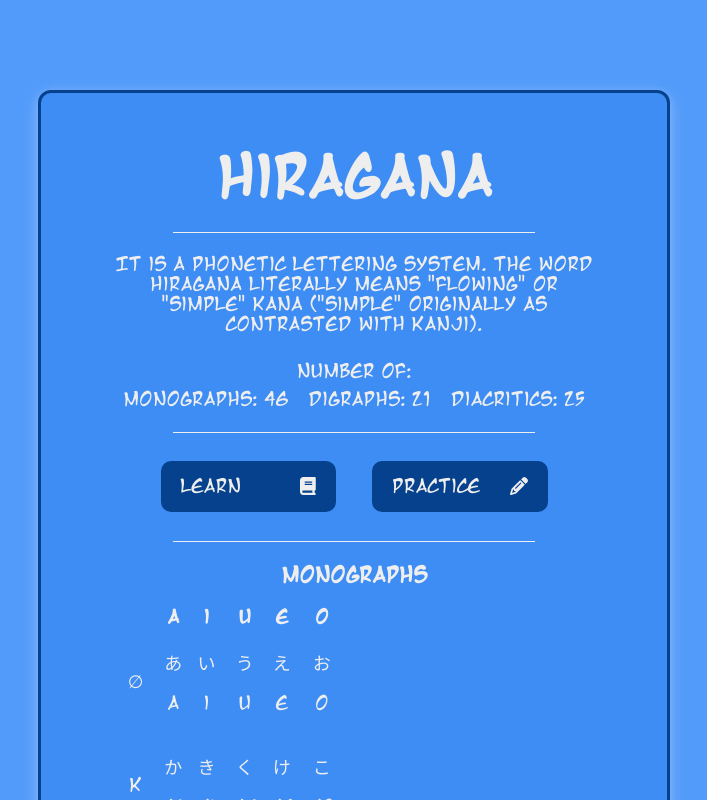
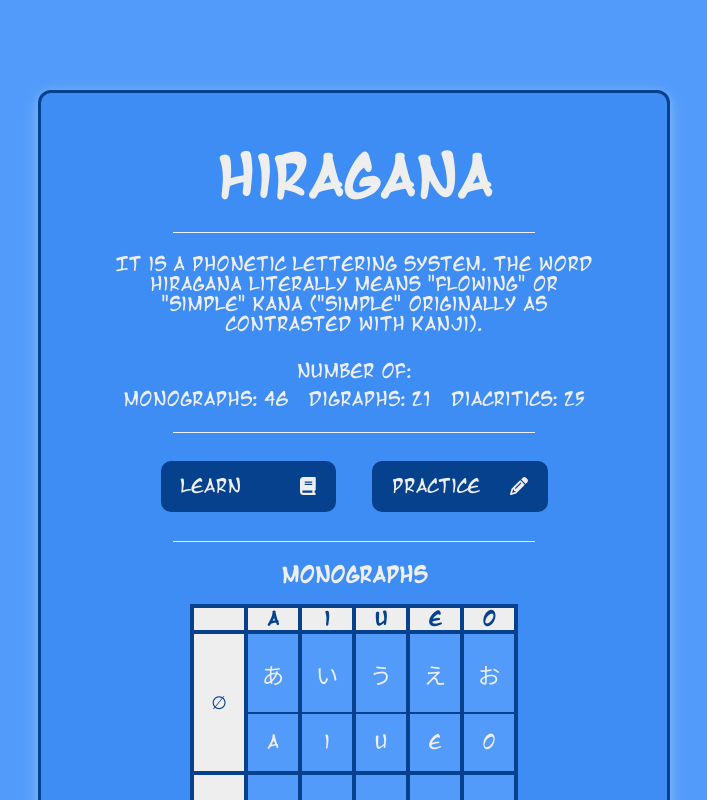
Before and after one commit to PepeKwapien/LearnJapanese, an Angular app: page /hiragana in a window 1280 px wide. Both pictures are taken after a click on the button "Learn". Shown: the top 800 px of the page, without its empty margins (286-993 px from the left). Built offline with nearby package versions, Linux system fonts and the light colour scheme.

Commit message:
Styled tables

```diff
--- a/src/app/components/characters-table-cell/characters-table-cell.component.css
+++ b/src/app/components/characters-table-cell/characters-table-cell.component.css
@@ -0,0 +1,11 @@
+.japanese {
+  font-size: 1.25em;
+}
+div {
+  height: 100%;
+}
+
+p {
+  height: 50%;
+  border: 1px solid var(--contatiner-border-color);
+}
--- a/src/app/components/characters-table-cell/characters-table-cell.component.html
+++ b/src/app/components/characters-table-cell/characters-table-cell.component.html
@@ -1,4 +1,4 @@
 <div>
-  <p>{{ character.character }}</p>
+  <p class="japanese">{{ character.character }}</p>
   <p>{{ character.transcription }}</p>
 </div>
--- a/src/app/components/characters-table/characters-table.component.css
+++ b/src/app/components/characters-table/characters-table.component.css
@@ -0,0 +1,52 @@
+table {
+  min-width: 50%;
+  margin: 0 auto;
+  border-collapse: collapse;
+  border-spacing: 0;
+}
+
+table,
+th,
+tr,
+td,
+.first-column {
+  border: 4px solid var(--contatiner-border-color);
+}
+
+th,
+.first-column {
+  color: var(--contatiner-border-color);
+  background-color: var(--primary-color);
+}
+
+app-characters-table-cell {
+  height: 100%;
+}
+
+.cell {
+  display: flex;
+  flex-direction: column;
+}
+
+td {
+  position: relative;
+  background-color: var(--bg-color);
+  min-width: 3em;
+}
+
+div {
+  position: relative;
+  margin: 0 auto;
+  height: 2px;
+  left: -4px;
+  width: calc(100% + 8px);
+  background-color: var(--contatiner-border-color);
+}
+
+.japanese {
+  font-size: 1.25em;
+}
+
+.no-border {
+  border-style: none;
+}
--- a/src/app/components/characters-table/characters-table.component.html
+++ b/src/app/components/characters-table/characters-table.component.html
@@ -1,17 +1,24 @@
 <h2>{{ title }}</h2>
 <table>
   <thead>
-    <th *ngFor="let column of [' '].concat(columns)">{{ column }}</th>
+    <tr>
+      <th *ngFor="let column of [' '].concat(columns)">{{ column }}</th>
+    </tr>
   </thead>
   <tbody>
     <tr *ngFor="let row of rows">
-      <td>
+      <td class="first-column">
         {{ row.row }}
       </td>
-      <td *ngFor="let cell of row.cells">
-        <app-characters-table-cell
-          [character]="cell.character"
-        ></app-characters-table-cell>
+      <td
+        *ngFor="let cell of row.cells"
+        [ngClass]="{ 'no-border': !cell.character.character }"
+      >
+        <p class="japanese">{{ cell.character.character }}</p>
+        <div
+          [ngStyle]="{ display: cell.character.character ? 'block' : 'none' }"
+        ></div>
+        <p>{{ cell.character.transcription }}</p>
       </td>
     </tr>
   </tbody>
--- a/src/app/pages/hiragana-page/hiragana-page.component.html
+++ b/src/app/pages/hiragana-page/hiragana-page.component.html
@@ -22,21 +22,25 @@
   <div class="break" *ngIf="showLearn || showPractice"></div>
   <div *ngIf="showLearn">
     <app-characters-table
+      class="mt-8"
       title="Monographs"
       [rows]="this.jss.getMonographs(syllabary)"
       [columns]="this.jss.getMonographsColumns(syllabary)"
     ></app-characters-table>
     <app-characters-table
+      class="mt-8"
       title="Digraphs"
       [rows]="this.jss.getDigraphs(syllabary)"
       [columns]="this.jss.getDigraphsColumns(syllabary)"
     ></app-characters-table>
     <app-characters-table
+      class="mt-8"
       title="Diacritics"
       [rows]="this.jss.getDiacritics(syllabary)"
       [columns]="this.jss.getMonographsColumns(syllabary)"
     ></app-characters-table>
     <app-characters-table
+      class="mt-8"
       title="Digraphs with diacritics"
       [rows]="this.jss.getDigraphsWithDiacritics(syllabary)"
       [columns]="this.jss.getDigraphsColumns(syllabary)"
--- a/src/styles.css
+++ b/src/styles.css
@@ -68,6 +68,10 @@ a {
   margin-top: 2em;
 }
 
+.mt-8 {
+  margin-top: 8em;
+}
+
 .button-container {
   display: flex;
   justify-content: center;
```
